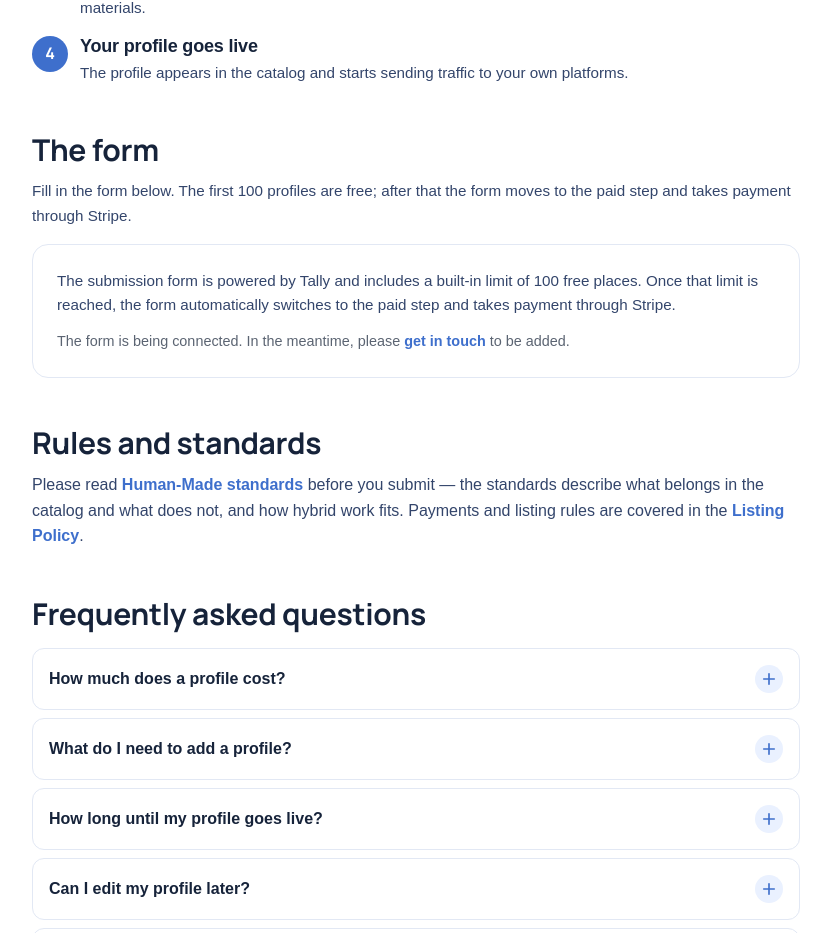
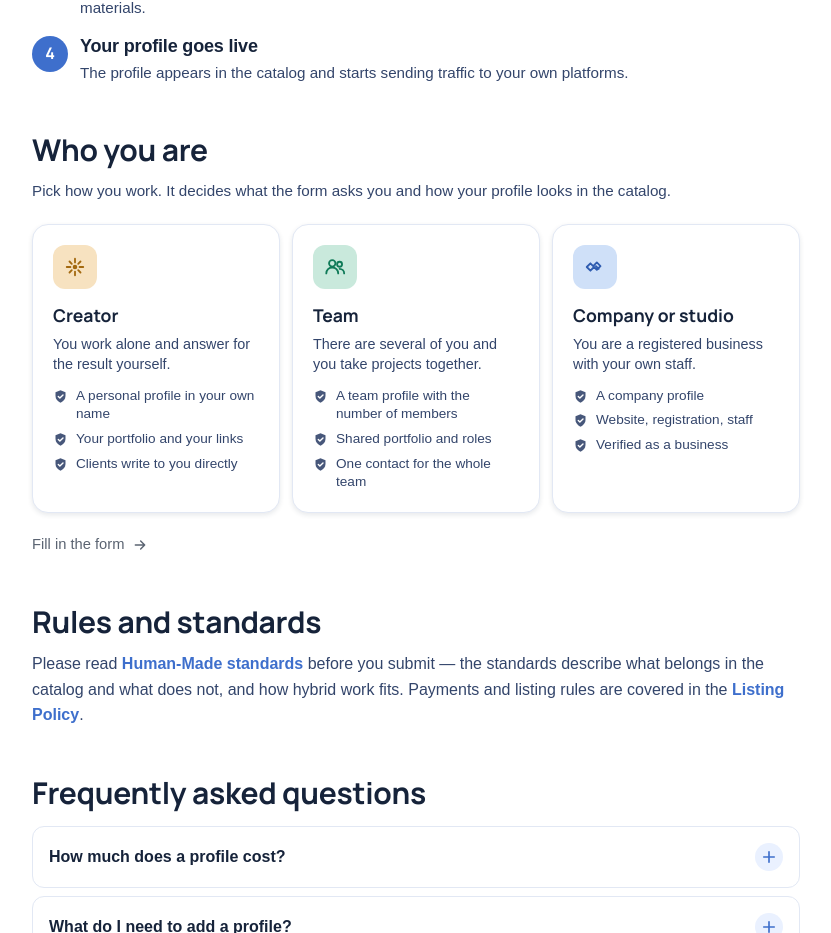
Before and after one commit to dm100usa-oss/no-ai-marketplace, a Next.js app: page /en/join in a window 1280 px wide. Shown: the part 1357-2290 px from the top of the page, without its empty margins (224-1055 px from the left). Built offline with nearby package versions, Linux system fonts and the light colour scheme; a web font is replaced by a local one.

Commit message:
Add files via upload

```diff
--- a/src/app/[lang]/join/page.tsx
+++ b/src/app/[lang]/join/page.tsx
@@ -3,7 +3,7 @@ import { LocaleLink } from "@/components/LocaleLink";
 import { Breadcrumbs } from "@/components/Breadcrumbs";
 import { pricing } from "@/lib/config";
 import { FAQ } from "@/components/FAQ";
-import { TallyForm } from "@/components/TallyForm";
+import { JoinPicker } from "@/components/JoinPicker";
 import { CheckShield, ArrowRight, SparkIcon } from "@/components/icons";
 import { getDictionary } from "@/i18n";
 import { DEFAULT_LOCALE, isLocale, localizedPath, LOCALES } from "@/i18n/config";
@@ -131,15 +131,9 @@ export default async function JoinPage({
           ))}
         </ol>
 
-        {/* Submission form */}
+        {/* Who you are, then the submission form */}
         <div id="form" className="mt-12 scroll-mt-32">
-          <h2>{dict.join.formTitle}</h2>
-          <p className="mt-3 text-[0.95rem]" style={{ color: "var(--color-muted)" }}>
-            {dict.join.formIntro}
-          </p>
-          <div className="mt-4">
-            <TallyForm lang={locale} dict={dict} />
-          </div>
+          <JoinPicker lang={locale} dict={dict} />
         </div>
 
         <h2 className="mt-12">{dict.join.rulesTitle}</h2>
--- /dev/null
+++ b/src/components/JoinPicker.tsx
@@ -0,0 +1,132 @@
+"use client";
+
+import { useState } from "react";
+import { TallyForm } from "./TallyForm";
+import { CheckShield, ArrowRight, UsersIcon, HandshakeIcon, SparkIcon } from "./icons";
+import type { Dictionary } from "@/i18n/types";
+import type { Locale } from "@/i18n/config";
+import type { ProfileType } from "@/lib/types";
+
+/**
+ * "Who are you" step in front of the submission form. The type decides
+ * what the form asks and how the profile reads in the catalog, so we ask
+ * it plainly rather than burying it as a dropdown inside the form.
+ *
+ * All three options are always in the HTML — the choice only switches
+ * which one is highlighted and opens the form below, so search engines
+ * and AI answer engines read the full set without running the click.
+ */
+
+const ORDER: ProfileType[] = ["creator", "team", "company"];
+
+/** Same tones the catalog cards use for each participant type. */
+const TONES: Record<ProfileType, { bg: string; ink: string; solid: string }> = {
+  creator: { bg: "#f7e2c0", ink: "#a3690f", solid: "#a3690f" },
+  team: { bg: "#c9e9dc", ink: "#0f7a58", solid: "#0f7a58" },
+  company: { bg: "#cfe0f8", ink: "#2f5cb0", solid: "#2f5cb0" },
+};
+
+const ICONS: Record<ProfileType, React.ReactNode> = {
+  creator: <SparkIcon />,
+  team: <UsersIcon />,
+  company: <HandshakeIcon />,
+};
+
+export function JoinPicker({ lang, dict }: { lang: Locale; dict: Dictionary }) {
+  const [picked, setPicked] = useState<ProfileType | null>(null);
+
+  return (
+    <div>
+      <h2>{dict.join.pickTitle}</h2>
+      <p className="mt-3 text-[0.95rem]" style={{ color: "var(--color-muted)" }}>
+        {dict.join.pickIntro}
+      </p>
+
+      <div className="mt-5 grid gap-3 sm:grid-cols-3">
+        {ORDER.map((type) => {
+          const opt = dict.join.pickOptions[type];
+          const tone = TONES[type];
+          const active = picked === type;
+          return (
+            <button
+              key={type}
+              type="button"
+              onClick={() => setPicked(type)}
+              aria-pressed={active}
+              className="press-btn flex flex-col rounded-2xl border p-5 text-left"
+              style={{
+                borderColor: active ? tone.solid : "var(--color-line)",
+                borderWidth: active ? 2 : 1,
+                background: active ? tone.bg : "#fff",
+                ["--press-bg" as string]: tone.bg,
+              }}
+            >
+              <span
+                className="grid h-11 w-11 place-items-center rounded-xl"
+                style={{ background: tone.bg, color: tone.ink }}
+              >
+                {ICONS[type]}
+              </span>
+              <span
+                className="mt-3 text-[1.1rem] font-bold"
+                style={{ fontFamily: "var(--font-display)", color: "var(--color-ink)" }}
+              >
+                {opt.title}
+              </span>
+              <span className="mt-1.5 text-[0.9rem] leading-snug" style={{ color: "var(--color-muted)" }}>
+                {opt.text}
+              </span>
+              <span className="mt-3 flex flex-col gap-1.5">
+                {opt.points.map((line) => (
+                  <span
+                    key={line}
+                    className="flex gap-2 text-[0.85rem] leading-snug"
+                    style={{ color: "var(--color-muted)" }}
+                  >
+                    <CheckShield size={15} className="mt-0.5 shrink-0" />
+                    {line}
+                  </span>
+                ))}
+              </span>
+            </button>
+          );
+        })}
+      </div>
+
+      {picked && (
+        <div id="form" className="mt-10 scroll-mt-32">
+          <div className="flex flex-wrap items-baseline gap-2">
+            <h2>{dict.join.formTitle}</h2>
+            <span className="text-[0.9rem]" style={{ color: "var(--color-muted-soft)" }}>
+              {dict.join.pickChosen}{" "}
+              <span className="font-semibold" style={{ color: TONES[picked].ink }}>
+                {dict.join.pickOptions[picked].title}
+              </span>
+            </span>
+          </div>
+          <p className="mt-3 text-[0.95rem]" style={{ color: "var(--color-muted)" }}>
+            {dict.join.formIntro}
+          </p>
+          <div className="mt-4">
+            <TallyForm lang={lang} dict={dict} type={picked} />
+          </div>
+          <button
+            type="button"
+            onClick={() => setPicked(null)}
+            className="mt-4 text-[0.9rem] font-semibold"
+            style={{ color: "var(--color-accent)" }}
+          >
+            {dict.join.pickChange}
+          </button>
+        </div>
+      )}
+
+      {!picked && (
+        <p className="mt-5 flex items-center gap-2 text-[0.92rem]" style={{ color: "var(--color-muted-soft)" }}>
+          {dict.join.pickCta}
+          <ArrowRight size={16} />
+        </p>
+      )}
+    </div>
+  );
+}
--- a/src/components/TallyForm.tsx
+++ b/src/components/TallyForm.tsx
@@ -5,6 +5,7 @@ import { LocaleLink } from "./LocaleLink";
 import { integrations } from "@/lib/config";
 import type { Dictionary } from "@/i18n/types";
 import type { Locale } from "@/i18n/config";
+import type { ProfileType } from "@/lib/types";
 
 /**
  * Embeds the Tally submission form. The form lives on tally.so and carries
@@ -12,10 +13,23 @@ import type { Locale } from "@/i18n/config";
  * closes the free form and shows the paid step, so the count, the threshold
  * and the switch to payment all happen without the owner.
  *
+ * The participant type picked on /join is passed to Tally as a hidden
+ * field, so one form can branch to the right questions and every
+ * submission arrives already labelled creator / team / company.
+ *
  * If no form id is configured yet, we render a short notice instead of an
  * empty box, so the page always makes sense.
  */
-export function TallyForm({ lang, dict }: { lang: Locale; dict: Dictionary }) {
+export function TallyForm({
+  lang,
+  dict,
+  type,
+}: {
+  lang: Locale;
+  dict: Dictionary;
+  /** Participant type chosen before the form, passed through to Tally. */
+  type?: ProfileType;
+}) {
   const formId = integrations.tallyFormId;
 
   useEffect(() => {
@@ -36,7 +50,7 @@ export function TallyForm({ lang, dict }: { lang: Locale; dict: Dictionary }) {
     s.onload = run;
     s.onerror = run;
     document.body.appendChild(s);
-  }, [formId]);
+  }, [formId, type]);
 
   if (!formId) {
     return (
@@ -44,6 +58,11 @@ export function TallyForm({ lang, dict }: { lang: Locale; dict: Dictionary }) {
         className="rounded-2xl border p-6"
         style={{ borderColor: "var(--color-line)", background: "#fff" }}
       >
+        {type && (
+          <p className="mb-3 text-[0.85rem] font-semibold" style={{ color: "var(--color-muted-soft)" }}>
+            {dict.join.pickChosen} {dict.join.pickOptions[type].title}
+          </p>
+        )}
         <p className="text-[0.95rem]" style={{ color: "var(--color-muted)" }}>
           {dict.tally.notice1}
         </p>
@@ -63,13 +82,24 @@ export function TallyForm({ lang, dict }: { lang: Locale; dict: Dictionary }) {
     );
   }
 
+  const params = new URLSearchParams({
+    alignLeft: "1",
+    hideTitle: "1",
+    transparentBackground: "1",
+    dynamicHeight: "1",
+  });
+  // Hidden fields Tally reads straight from the embed URL.
+  if (type) params.set("type", type);
+  params.set("lang", lang);
+
   return (
     <div
+      key={type ?? "any"}
       className="overflow-hidden rounded-2xl border"
       style={{ borderColor: "var(--color-line)", background: "#fff" }}
     >
       <iframe
-        data-tally-src={`https://tally.so/embed/${formId}?alignLeft=1&hideTitle=1&transparentBackground=1&dynamicHeight=1`}
+        data-tally-src={`https://tally.so/embed/${formId}?${params.toString()}`}
         loading="lazy"
         width="100%"
         height={500}
--- a/src/i18n/dictionaries/en.ts
+++ b/src/i18n/dictionaries/en.ts
@@ -308,6 +308,29 @@ export const en: Dictionary = {
     formTitle: "The form",
     formIntro:
       "Fill in the form below. The first 100 profiles are free; after that the form moves to the paid step and takes payment through Stripe.",
+    pickTitle: "Who you are",
+    pickIntro:
+      "Pick how you work. It decides what the form asks you and how your profile looks in the catalog.",
+    pickOptions: {
+      creator: {
+        title: "Creator",
+        text: "You work alone and answer for the result yourself.",
+        points: ["A personal profile in your own name", "Your portfolio and your links", "Clients write to you directly"],
+      },
+      team: {
+        title: "Team",
+        text: "There are several of you and you take projects together.",
+        points: ["A team profile with the number of members", "Shared portfolio and roles", "One contact for the whole team"],
+      },
+      company: {
+        title: "Company or studio",
+        text: "You are a registered business with your own staff.",
+        points: ["A company profile", "Website, registration, staff", "Verified as a business"],
+      },
+    },
+    pickCta: "Fill in the form",
+    pickChange: "Choose another",
+    pickChosen: "You picked:",
     rulesTitle: "Rules and standards",
     rulesText1: "Please read ",
     rulesLink1: "Human-Made standards",
--- a/src/i18n/dictionaries/ru.ts
+++ b/src/i18n/dictionaries/ru.ts
@@ -313,6 +313,29 @@ export const ru: Dictionary = {
     formTitle: "Форма",
     formIntro:
       "Заполните форму ниже. Первые 100 профилей бесплатно, далее форма переходит к платному шагу и принимает оплату через Stripe.",
+    pickTitle: "Кто вы",
+    pickIntro:
+      "Выберите, как вы работаете. От этого зависит, что мы спросим в анкете и как будет выглядеть ваш профиль в каталоге.",
+    pickOptions: {
+      creator: {
+        title: "Автор",
+        text: "Вы работаете один и отвечаете за результат сами.",
+        points: ["Личный профиль с вашим именем", "Ваше портфолио и ваши ссылки", "Заказчик пишет напрямую вам"],
+      },
+      team: {
+        title: "Команда",
+        text: "Вас несколько, и вы беретесь за проекты вместе.",
+        points: ["Профиль команды с числом участников", "Общее портфолио и роли", "Один контакт на всю команду"],
+      },
+      company: {
+        title: "Компания или студия",
+        text: "У вас юридическое лицо и свой состав.",
+        points: ["Профиль компании", "Сайт, реквизиты, состав", "Проверка как бизнеса"],
+      },
+    },
+    pickCta: "Заполнить анкету",
+    pickChange: "Выбрать другое",
+    pickChosen: "Вы выбрали:",
     rulesTitle: "Правила и стандарты",
     rulesText1: "Пожалуйста, прочитайте ",
     rulesLink1: "Стандарты Human-Made",
--- a/src/i18n/types.ts
+++ b/src/i18n/types.ts
@@ -207,6 +207,17 @@ export interface Dictionary {
     steps: { t: string; d: string }[];
     formTitle: string;
     formIntro: string;
+    /** "Who are you" picker shown before the form. */
+    pickTitle: string;
+    pickIntro: string;
+    pickOptions: {
+      creator: { title: string; text: string; points: string[] };
+      team: { title: string; text: string; points: string[] };
+      company: { title: string; text: string; points: string[] };
+    };
+    pickCta: string;
+    pickChange: string;
+    pickChosen: string;
     rulesTitle: string;
     rulesText1: string;
     rulesLink1: string;
```
